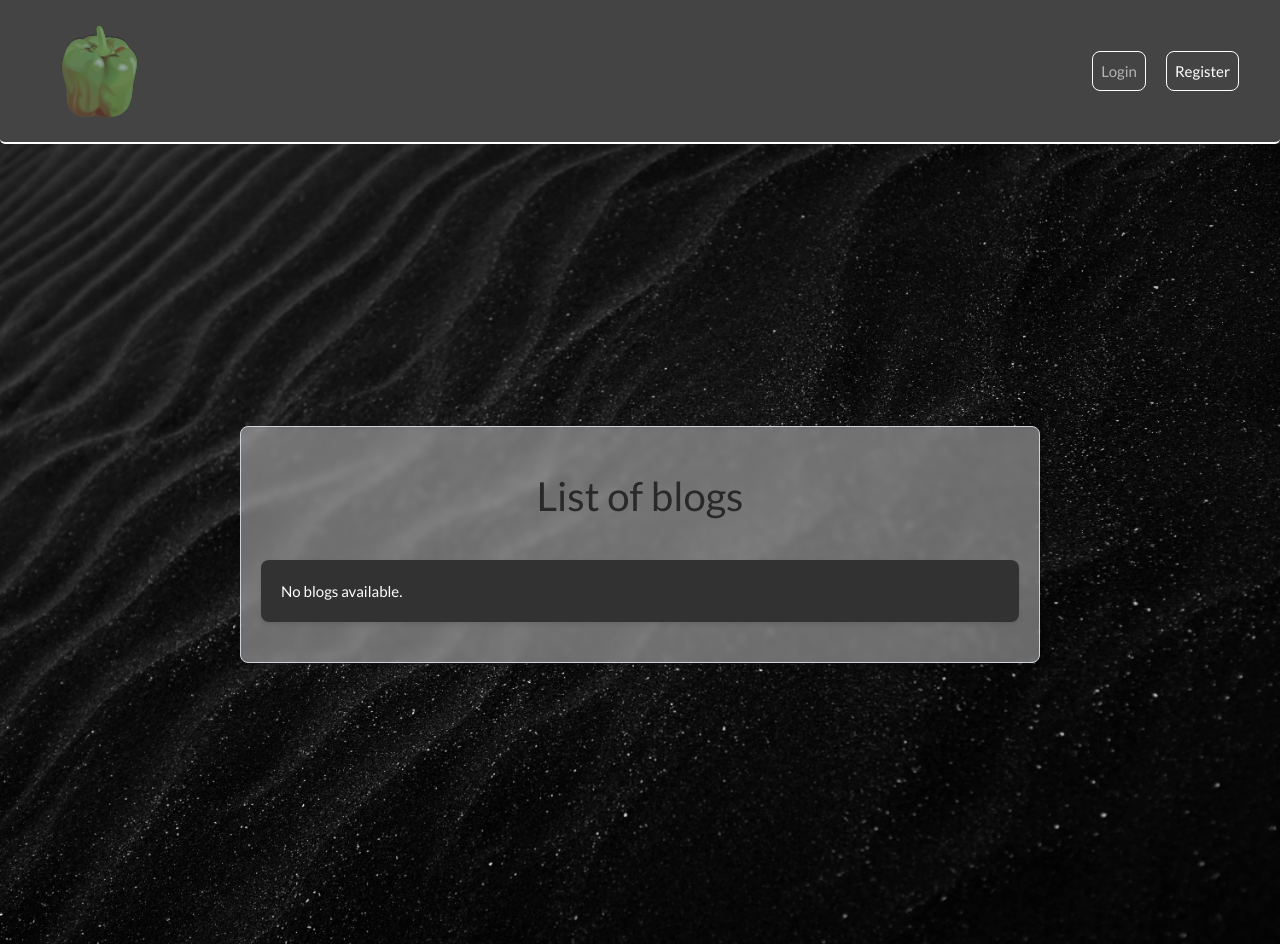
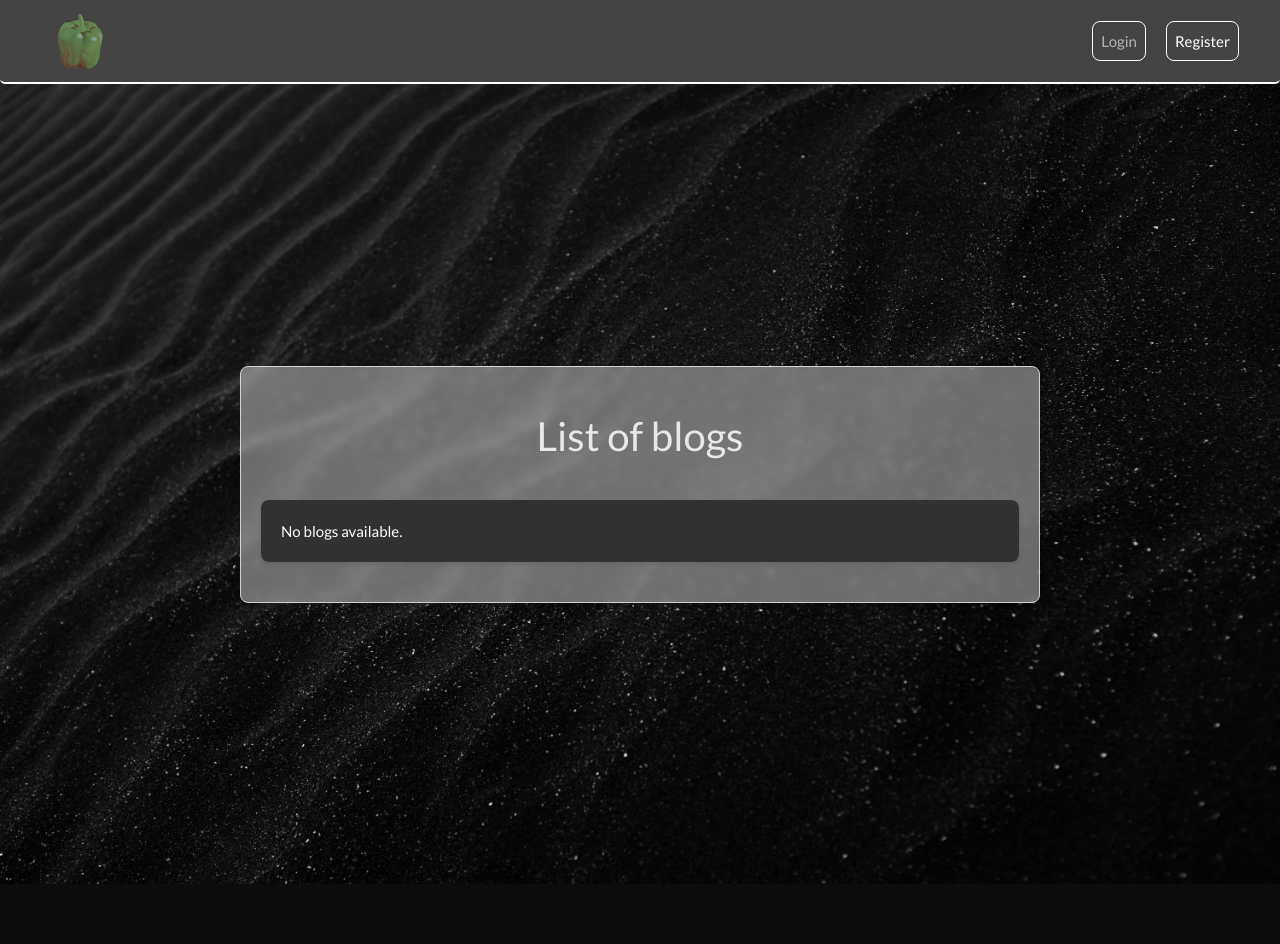
Before and after one commit to SzymonBartkowiak43/PythonBlog, a Django app: page /blogs/ in a window 1280 px wide. After the commit the page ends 884 px from the top, so only its background shows below. Run offline with Django 5.2, Linux system fonts and the light colour scheme; data that the repository does not hold is empty; some libraries are stand-ins or nearby versions.

Commit message:
button_html

```diff
--- a/mainapp/static/css/blogi.css
+++ b/mainapp/static/css/blogi.css
@@ -77,7 +77,7 @@ main h1 {
     text-align: center;
     margin-bottom: 40px;
     margin-top: 25px;
-    color: #292929;
+    color: #e8e8e8;
     font-size: 2.5rem;
 }
 
--- a/mainapp/templates/add_post.html
+++ b/mainapp/templates/add_post.html
@@ -13,9 +13,7 @@
     <nav class="navbar navbar-expand-lg navbar-dark bg-secondary" id="mainNav">
         <div class="container-fluid">
             <a class="navbar-brand" href="{% url 'homepage' %}">
-                <td>
-                    <img src="static/img/logo2.png" alt="">
-                </td>
+               <img src="{% static 'img/logo2.png' %}" alt="" class="custom-logo">
             </a>
             <button class="navbar-toggler" type="button" data-toggle="collapse" data-target="#navbarResponsive" aria-controls="navbarResponsive" aria-expanded="false" aria-label="Toggle navigation">
                 <span class="navbar-toggler-icon"></span>
--- a/mainapp/templates/blog_details.html
+++ b/mainapp/templates/blog_details.html
@@ -14,7 +14,7 @@
     <nav class="navbar navbar-expand-lg navbar-dark bg-secondary" id="mainNav">
         <div class="container-fluid">
             <a class="navbar-brand" href="{% url 'homepage' %}">
-                <img src="{% static 'img/logo2.png' %}" alt="">
+                <img src="{% static 'img/logo2.png' %}" alt="" class="custom-logo">
             </a>
             <button class="navbar-toggler" type="button" data-toggle="collapse" data-target="#navbarResponsive" aria-controls="navbarResponsive" aria-expanded="false" aria-label="Toggle navigation">
                 <span class="navbar-toggler-icon"></span>
--- a/mainapp/templates/blogi.html
+++ b/mainapp/templates/blogi.html
@@ -13,7 +13,7 @@
     <nav class="navbar navbar-expand-lg navbar-dark bg-secondary" id="mainNav">
         <div class="container-fluid">
             <a class="navbar-brand" href="{% url 'homepage' %}">
-                <img src="{% static 'img/logo2.png' %}" alt="">
+               <img src="{% static 'img/logo2.png' %}" alt="" class="custom-logo">
             </a>
             <button class="navbar-toggler" type="button" data-toggle="collapse" data-target="#navbarResponsive" aria-controls="navbarResponsive" aria-expanded="false" aria-label="Toggle navigation">
                 <span class="navbar-toggler-icon"></span>
--- a/mainapp/templates/edit_blog.html
+++ b/mainapp/templates/edit_blog.html
@@ -13,7 +13,7 @@
     <nav class="navbar navbar-expand-lg navbar-dark bg-secondary" id="mainNav">
         <div class="container-fluid">
             <a class="navbar-brand" href="{% url 'homepage' %}">
-                <img src="{% static 'img/logo2.png' %}" alt="">
+                <img src="{% static 'img/logo2.png' %}" alt="" class="custom-logo">
             </a>
             <button class="navbar-toggler" type="button" data-toggle="collapse" data-target="#navbarResponsive" aria-controls="navbarResponsive" aria-expanded="false" aria-label="Toggle navigation">
                 <span class="navbar-toggler-icon"></span>
--- a/mainapp/templates/edit_comment.html
+++ b/mainapp/templates/edit_comment.html
@@ -13,7 +13,7 @@
     <nav class="navbar navbar-expand-lg navbar-dark bg-secondary" id="mainNav">
         <div class="container-fluid">
             <a class="navbar-brand" href="{% url 'homepage' %}">
-                <img src="{% static 'img/logo2.png' %}" alt="">
+                <img src="{% static 'img/logo2.png' %}" alt="" class="custom-logo">
             </a>
             <button class="navbar-toggler" type="button" data-toggle="collapse" data-target="#navbarResponsive" aria-controls="navbarResponsive" aria-expanded="false" aria-label="Toggle navigation">
                 <span class="navbar-toggler-icon"></span>
--- a/mainapp/templates/edit_post.html
+++ b/mainapp/templates/edit_post.html
@@ -13,7 +13,7 @@
     <nav class="navbar navbar-expand-lg navbar-dark bg-secondary" id="mainNav">
         <div class="container-fluid">
             <a class="navbar-brand" href="{% url 'homepage' %}">
-                <img src="{% static 'img/logo2.png' %}" alt="">
+                <img src="{% static 'img/logo2.png' %}" alt="" class="custom-logo">
             </a>
             <button class="navbar-toggler" type="button" data-toggle="collapse" data-target="#navbarResponsive" aria-controls="navbarResponsive" aria-expanded="false" aria-label="Toggle navigation">
                 <span class="navbar-toggler-icon"></span>
--- a/mainapp/templates/edit_profile.html
+++ b/mainapp/templates/edit_profile.html
@@ -21,7 +21,7 @@
     <nav class="navbar navbar-expand-lg navbar-dark bg-secondary" id="mainNav">
         <div class="container-fluid">
             <a class="navbar-brand" href="{% url 'homepage' %}">
-                <img src="{% static 'img/logo2.png' %}" alt="">
+                <img src="{% static 'img/logo2.png' %}" alt="" class="custom-logo">
             </a>
             <button class="navbar-toggler" type="button" data-toggle="collapse" data-target="#navbarResponsive" aria-controls="navbarResponsive" aria-expanded="false" aria-label="Toggle navigation">
                 <span class="navbar-toggler-icon"></span>
--- a/mainapp/templates/login.html
+++ b/mainapp/templates/login.html
@@ -13,7 +13,7 @@
     <nav class="navbar navbar-expand-lg navbar-dark bg-secondary" id="mainNav">
         <div class="container-fluid">
             <a class="navbar-brand" href="{% url 'homepage' %}">
-                <img src="{% static 'img/logo2.png' %}" alt="">
+               <img src="{% static 'img/logo2.png' %}" alt="" class="custom-logo">
             </a>
             <button class="navbar-toggler" type="button" data-toggle="collapse" data-target="#navbarResponsive" aria-controls="navbarResponsive" aria-expanded="false" aria-label="Toggle navigation">
                 <span class="navbar-toggler-icon"></span>
--- a/mainapp/templates/post_details.html
+++ b/mainapp/templates/post_details.html
@@ -14,7 +14,7 @@
     <nav class="navbar navbar-expand-lg navbar-dark bg-secondary" id="mainNav">
         <div class="container-fluid">
             <a class="navbar-brand" href="{% url 'homepage' %}">
-                <img src="{% static 'img/logo2.png' %}" alt="">
+                <img src="{% static 'img/logo2.png' %}" alt="" class="custom-logo">
             </a>
             <button class="navbar-toggler" type="button" data-toggle="collapse" data-target="#navbarResponsive" aria-controls="navbarResponsive" aria-expanded="false" aria-label="Toggle navigation">
                 <span class="navbar-toggler-icon"></span>
--- a/mainapp/templates/register.html
+++ b/mainapp/templates/register.html
@@ -13,7 +13,7 @@
     <nav class="navbar navbar-expand-lg navbar-dark bg-secondary" id="mainNav">
         <div class="container-fluid">
             <a class="navbar-brand" href="{% url 'homepage' %}">
-                <img src="{% static 'img/logo2.png' %}" alt="">
+                <img src="{% static 'img/logo2.png' %}" alt="" class="custom-logo">
             </a>
             <button class="navbar-toggler" type="button" data-toggle="collapse" data-target="#navbarResponsive" aria-controls="navbarResponsive" aria-expanded="false" aria-label="Toggle navigation">
                 <span class="navbar-toggler-icon"></span>
--- a/mainapp/templates/utworz_blog.html
+++ b/mainapp/templates/utworz_blog.html
@@ -13,7 +13,7 @@
     <nav class="navbar navbar-expand-lg navbar-dark bg-secondary" id="mainNav">
         <div class="container-fluid">
             <a class="navbar-brand" href="{% url 'homepage' %}">
-                <img src="{% static 'img/logo2.png' %}" alt="">
+                <img src="{% static 'img/logo2.png' %}" alt="" class="custom-logo">
             </a>
             <button class="navbar-toggler" type="button" data-toggle="collapse" data-target="#navbarResponsive" aria-controls="navbarResponsive" aria-expanded="false" aria-label="Toggle navigation">
                 <span class="navbar-toggler-icon"></span>
```
